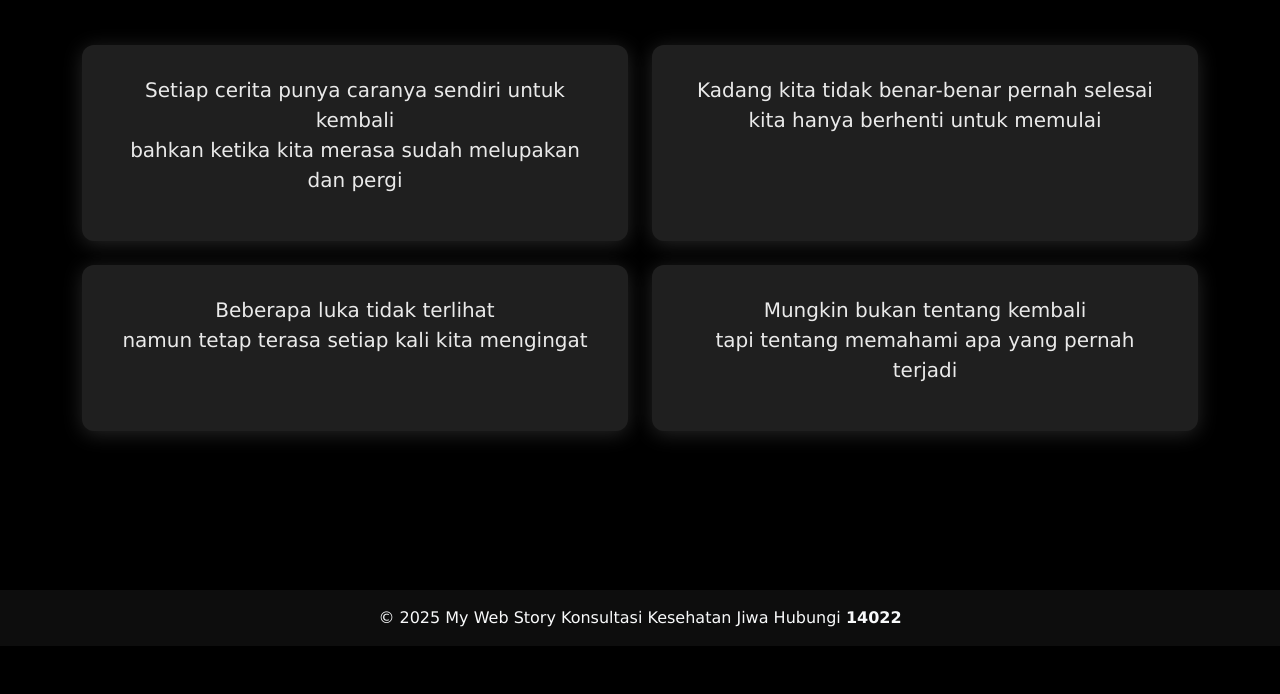
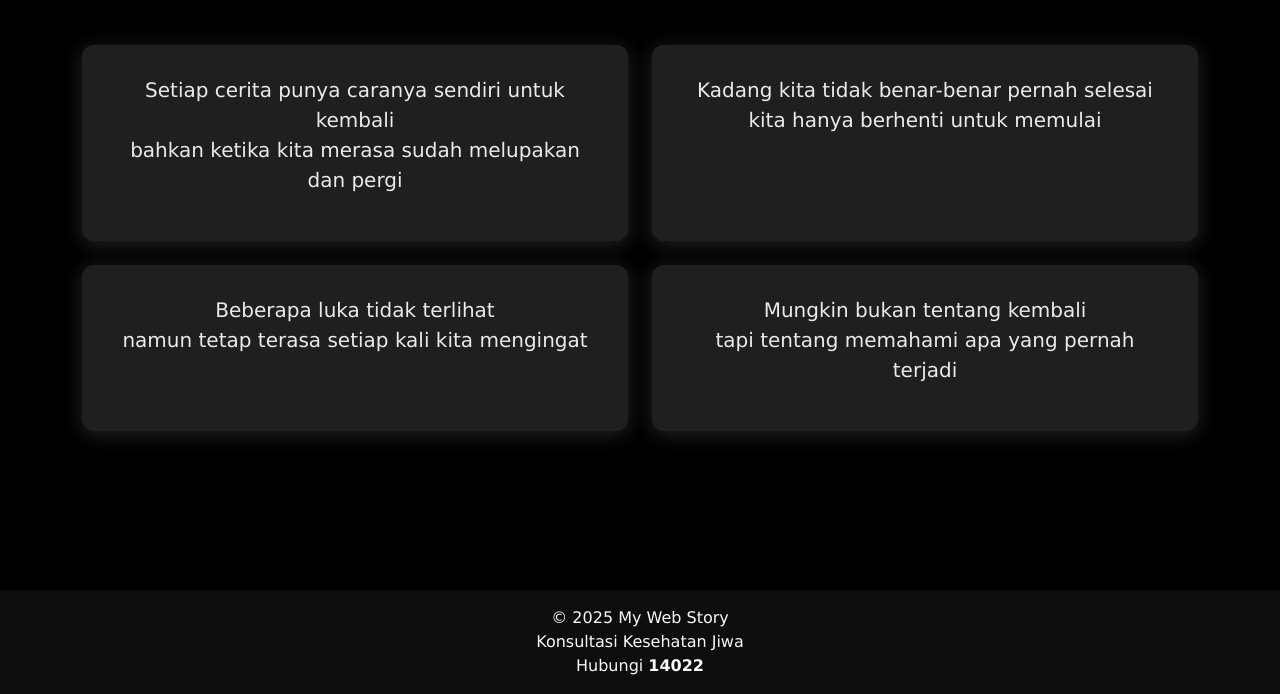
Before and after one commit to tomatomahajatan/Masihadarasa, a plain HTML site: page index.html in a window 1280 px wide. Shown: the part 210-904 px from the top of the page. Before the commit the page ends 856 px from the top, so only its background shows below. Drawn offline with nearby package versions, Linux system fonts and the light colour scheme.

Commit message:
Add files via upload

```diff
--- a/index.html
+++ b/index.html
@@ -82,9 +82,9 @@
 </section>
 
 <footer class="text-center py-3 text-light">
-    © 2025 My Web Story
+    © 2025 My Web Story<br>
 
-    Konsultasi Kesehatan Jiwa
+    Konsultasi Kesehatan Jiwa<br>
 
     Hubungi <strong>14022</strong>
 </footer>
```
